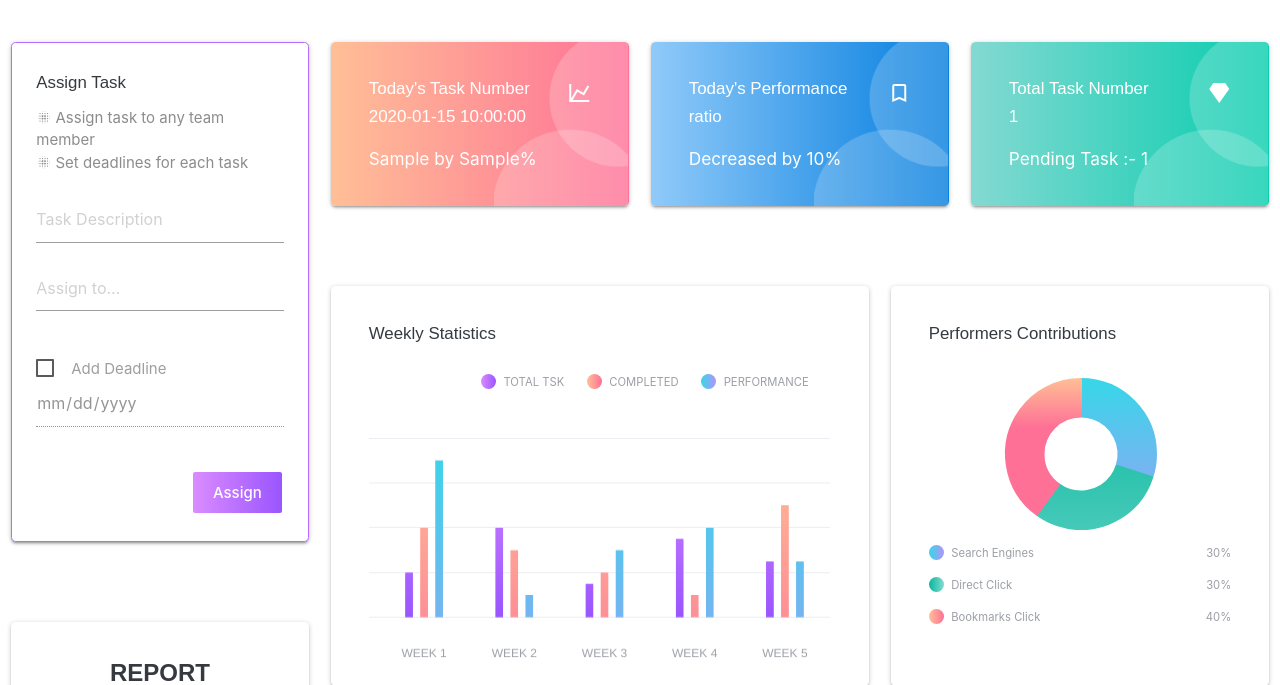
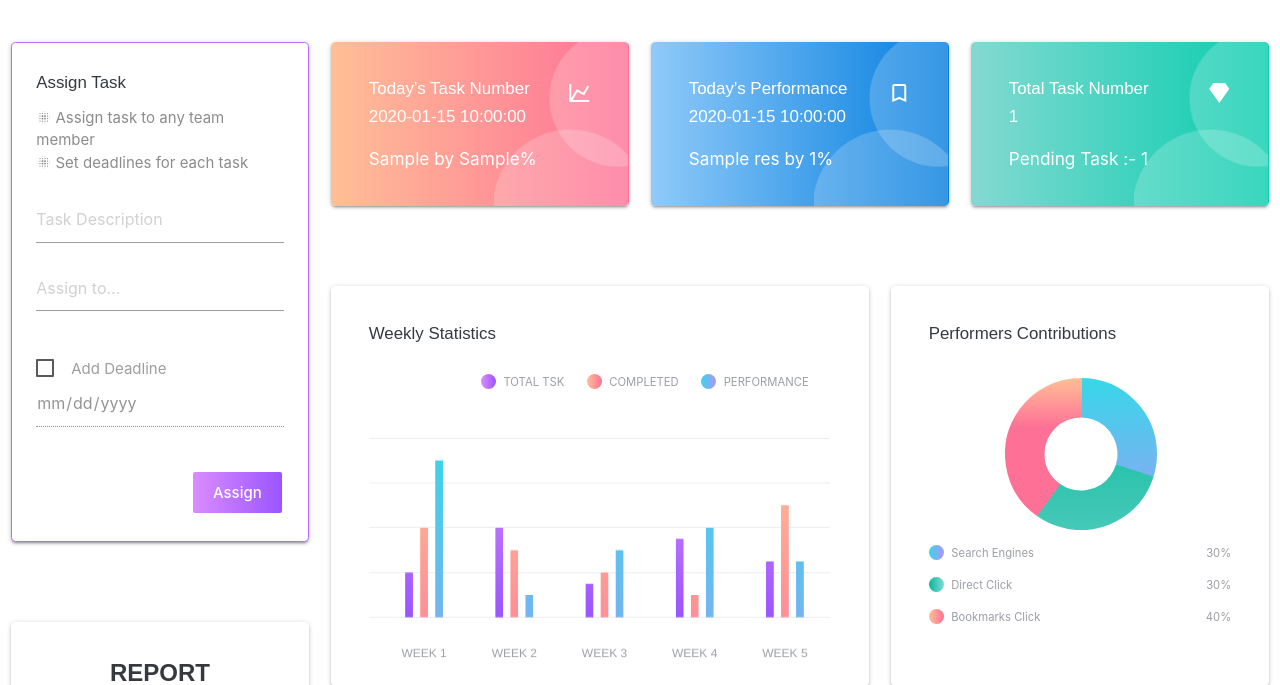
Before and after one commit to abhaydhiman/TEAMoTECH, a Flask app: template templates/main_lobby.html in a window 1280 px wide. Shown: the part 288-973 px from the top of the page. Run offline with Flask 2, Linux system fonts and the light colour scheme; the template is opened without the code that fills it: most values are stand-ins (such as "Sample title", 1, 10 or a date in 2020); some libraries are stand-ins or nearby versions.

Commit message:
Used variables to get dynamic data from backend

```diff
--- a/templates/main_lobby.html
+++ b/templates/main_lobby.html
@@ -154,8 +154,8 @@
                             <img src="{{url_for('static', filename='images/circle.png')}}" class="card-img-absolute" alt="circle-image" />
                             <h4 class="font-weight-normal mb-3">Today's Performance <i class="mdi mdi-bookmark-outline mdi-24px float-right"></i>
                             </h4>
-                            <h4 class="mb-4">ratio</h4>
-                            <h6 class="card-text">Decreased by 10%</h6>
+                            <h4 class="mb-4">{{context.sec_card_data.today_ratio}}</h4>
+                            <h6 class="card-text">{{context.sec_card_data.res}} by {{context.sec_card_data.percentage}}%</h6>
                         </div>
                     </div>
                 </div>
```
